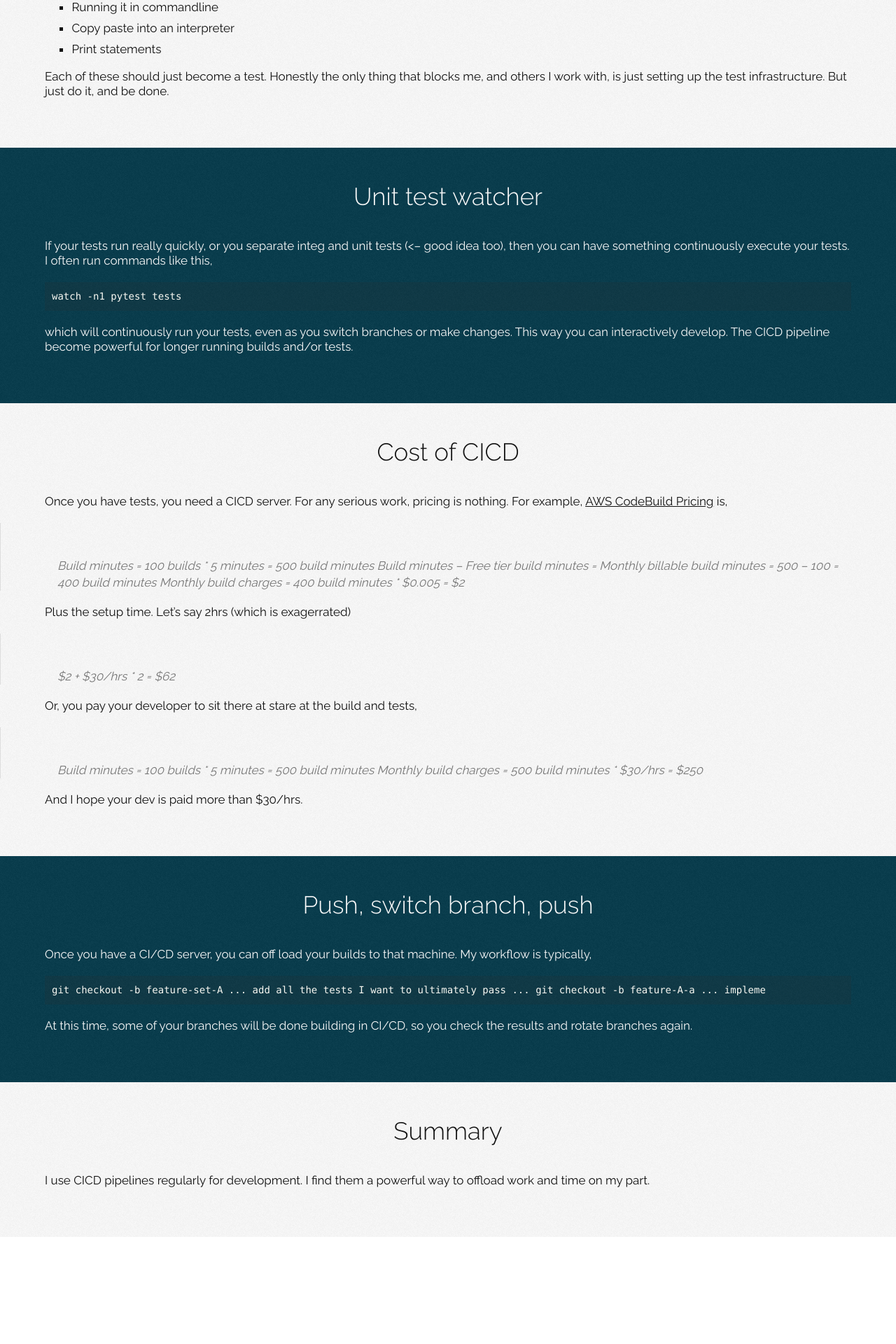
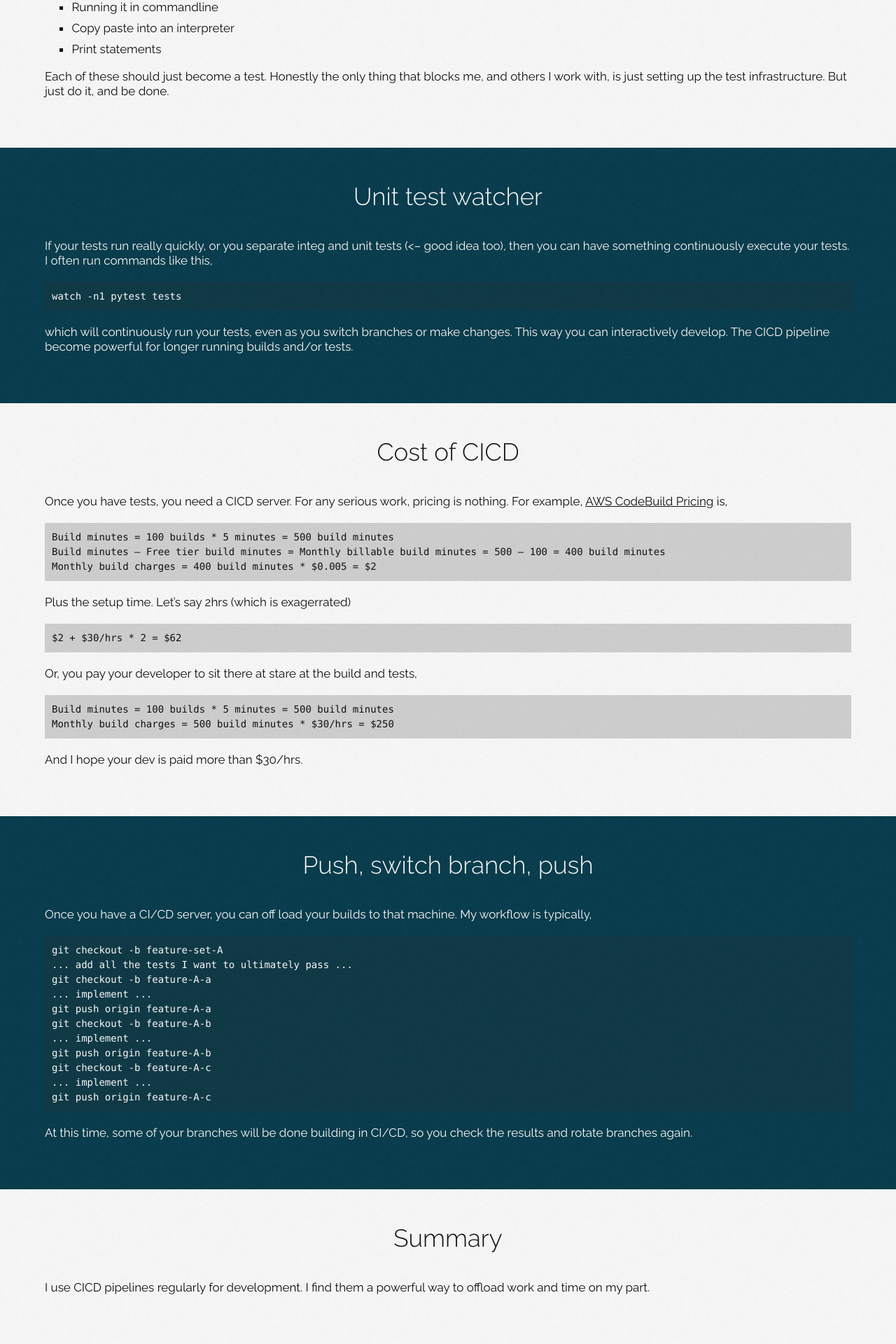
Before and after one commit to open-source-mentoring/oss.mentors.github.io, a Jekyll site: the page built from cicd/index.md, in a window 1280 px wide. Shown: the part 878-2798 px from the top of the page at 70% size. Built offline with Jekyll 4.4.1, drawn with Linux system fonts in a browser that asks for light colours; nearby versions of some CDN libraries; before the commit the page ends 2645 px from its top, so only the background shows below that.

Commit message:
Blog entry looks good

````diff
--- a/_includes/css/main.css
+++ b/_includes/css/main.css
@@ -38,7 +38,7 @@ code, pre {
 }
 
 /* block code */
-pre code { background: none; display: block; }
+pre code { background: none; display: block; white-space: pre-wrap }
 pre {
   display: block;
   margin: 20px 5%;
@@ -47,7 +47,7 @@ pre {
   word-wrap: break-word;
 }
 
-.highlight { margin:20px 5%; }
+.highlight { margin:20px 5%; color: inherit; }
 
 
 /* ----- base elements ----- */
--- a/cicd/index.md
+++ b/cicd/index.md
@@ -47,17 +47,23 @@ which will continuously run your tests, even as you switch branches or make chan
 
 Once you have tests, you need a CICD server. For any serious work, pricing is nothing. For example, [AWS CodeBuild Pricing](https://aws.amazon.com/codebuild/pricing/) is,
 
-> Build minutes = 100 builds * 5 minutes = 500 build minutes
-> Build minutes – Free tier build minutes = Monthly billable build minutes = 500 – 100 = 400 build minutes
-> Monthly build charges = 400 build minutes * $0.005 = $2
+```
+Build minutes = 100 builds * 5 minutes = 500 build minutes
+Build minutes – Free tier build minutes = Monthly billable build minutes = 500 – 100 = 400 build minutes
+Monthly build charges = 400 build minutes * $0.005 = $2
+```
 
 Plus the setup time. Let's say 2hrs (which is exagerrated)
-> $2 + $30/hrs * 2 = $62
+```
+$2 + $30/hrs * 2 = $62
+```
 
 Or, you pay your developer to sit there at stare at the build and tests,
 
-> Build minutes = 100 builds * 5 minutes = 500 build minutes
-> Monthly build charges = 500 build minutes * $30/hrs = $250
+```
+Build minutes = 100 builds * 5 minutes = 500 build minutes
+Monthly build charges = 500 build minutes * $30/hrs = $250
+```
 
 And I hope your dev is paid more than $30/hrs.
 
````
